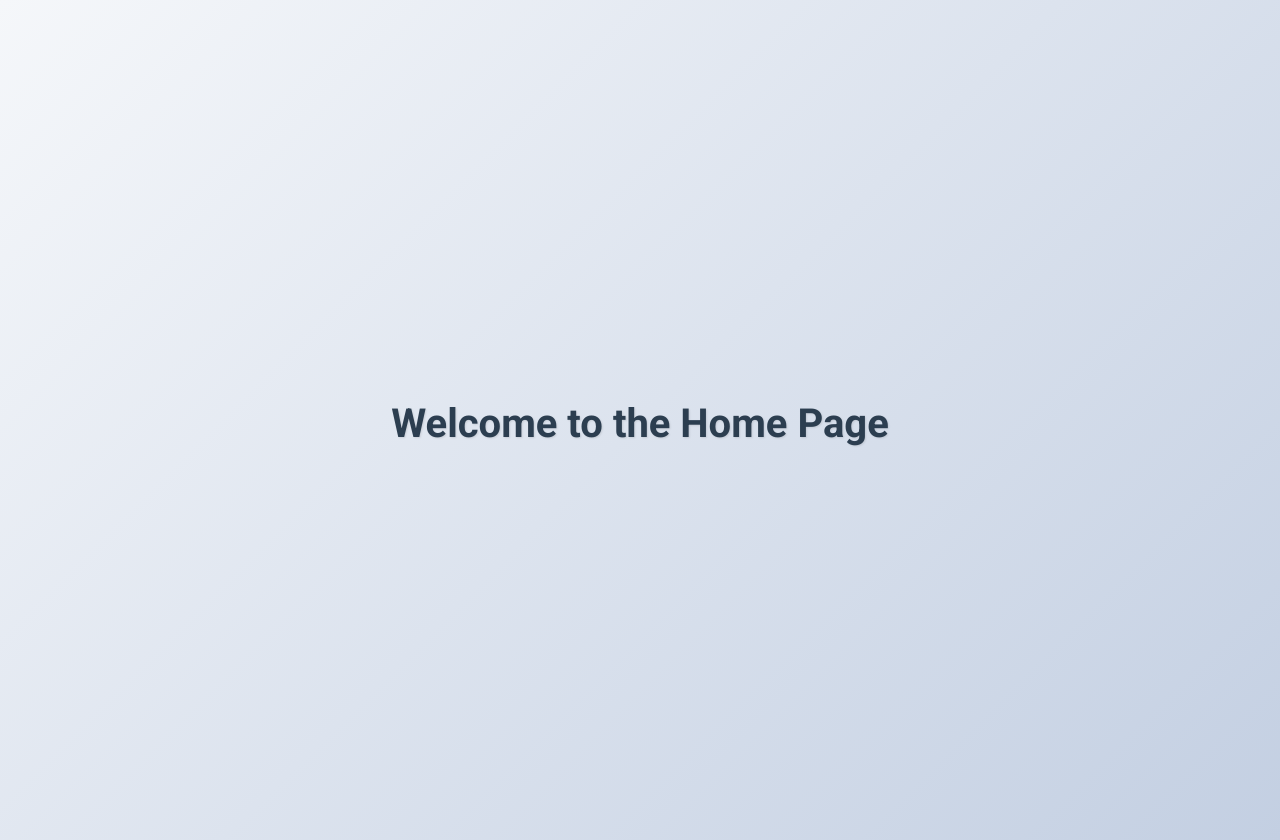
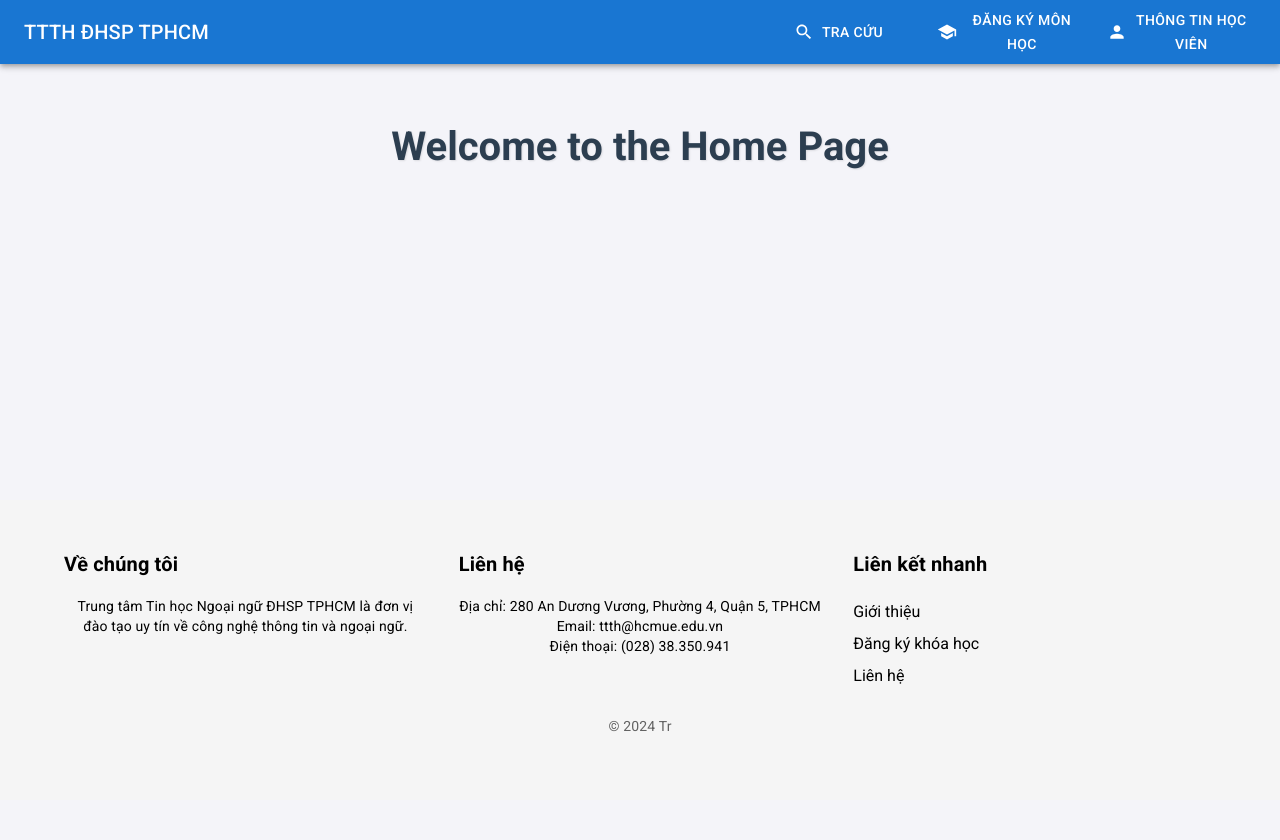
Before and after one commit to leductinjl/course_management_frontend, a React (Vite) app: page /student-home in a window 1280 px wide. After the commit the page ends 800 px from the top, so only its background shows below. Built offline with nearby package versions, Linux system fonts and the light colour scheme.

Commit message:
fix studenthomepage

```diff
--- a/src/pages/StudentHome.tsx
+++ b/src/pages/StudentHome.tsx
@@ -1,13 +1,19 @@
 import React from 'react';
+import Header from '../components/Header';
+import Footer from '../components/Footer';
+import { Container } from '@mui/material';
 
 import styles from './StudentHome.module.css';
 
 const StudentHome: React.FC = () => {
   return (
-    <div className={styles.container}>
-      <h1 className={styles.welcomeText}>Welcome to the Home Page</h1>
-    </div>
-
+    <>
+      <Header />
+      <Container maxWidth="lg" sx={{ mt: 4, mb: 4 }}>
+        <h1 className={styles.welcomeText}>Welcome to the Home Page</h1>
+      </Container>
+      <Footer />
+    </>
   );
 };
 
```
